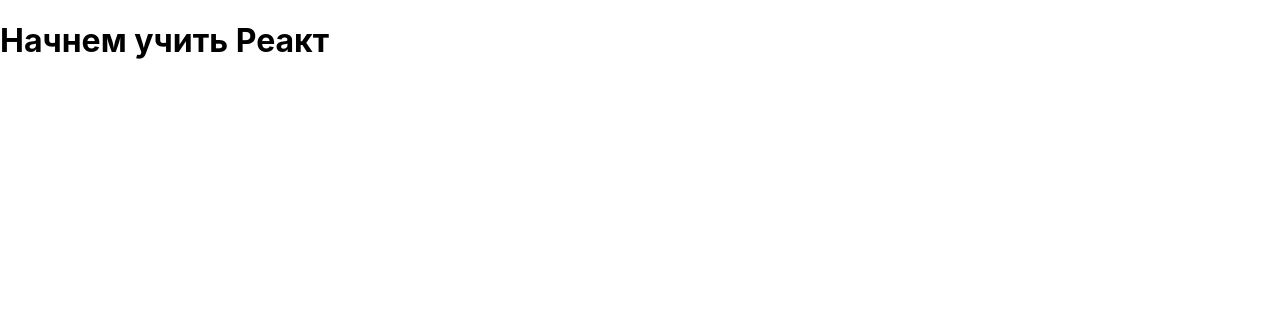
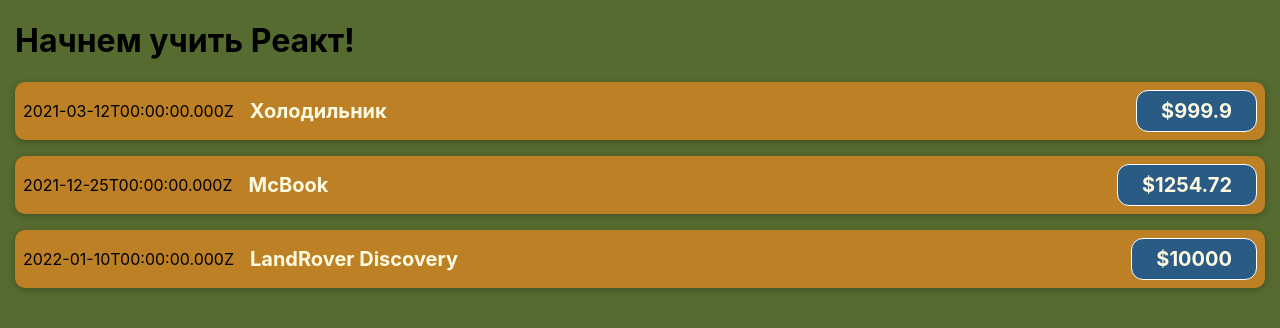
Before and after one commit to tykhonenkomax/PET-PROJECT-REACT-december-2021-expense-notepad, a React (Create React App) app: page / in a window 1280 px wide. Shown: the top 328 px of the page. Built offline with nearby package versions, Linux system fonts and the light colour scheme.

Commit message:
21. Передача Данных при Помощи props

```diff
--- /dev/null
+++ b/src/ components/CostItemComponents/CostItem.css
@@ -0,0 +1,56 @@
+.cost-item {
+    display: flex;
+    justify-content: space-between;
+    align-items: center;
+    padding: 0.5rem;
+    margin: 1rem 0;
+    background-color: #bd8025;
+    border-radius: 10px;
+    box-shadow: 0 2px 7px rgb(0, 0, 0, 0.25);
+}
+
+.cost-item__description {
+    display: flex;
+    flex-direction: column;
+    gap: 1rem;
+    align-items: flex-end;
+    flex-flow: column-reverse;
+    justify-content: flex-start;
+    flex: 1;
+}
+
+.cost-item h2 {
+    color: #3a3a3a;
+    font-size: 1rem;
+    flex: 1;
+    margin: 0 1rem;
+    color: #fefae1;
+}
+
+.cost-item__price {
+    font-size: 1rem;
+    font-weight: bold;
+    color: #fefae1;
+    background-color: #2a5b84;
+    border: 1px solid white;
+    padding: 0.5rem;
+    border-radius: 12px;
+}
+
+@media (min-width: 580px) {
+    .cost-item__description {
+        flex-direction: row;
+        align-items: center;
+        justify-content: flex-start;
+        flex: 1;
+    }
+
+    .cost-item__description h2 {
+        font-size: 1.25rem;
+    }
+
+    .cost-item__price {
+        font-size: 1.25rem;
+        padding: 0.5rem 1.5rem;
+    }
+}
--- /dev/null
+++ b/src/ components/CostItemComponents/CostItemComponents.js
@@ -0,0 +1,19 @@
+import React from 'react';
+import './CostItem.css'
+
+const CostItemComponents = (props) => {
+
+
+
+    return (
+        <div className="cost-item">
+            <div>{props.date.toISOString()}</div>
+        <div className="cost-item__description">
+            <h2>{props.description}</h2>
+            <div className="cost-item__price">${props.amount}</div>
+        </div>
+        </div>
+    );
+};
+
+export {CostItemComponents};
--- /dev/null
+++ b/src/ components/CostItemComponents/index.js
@@ -0,0 +1,2 @@
+export * from './CostItemComponents'
+export * from './CostItem.css'
--- /dev/null
+++ b/src/ components/index.js
@@ -0,0 +1,2 @@
+export * from './CostItemComponents/CostItemComponents'
+export * from './CostItemComponents/CostItem.css'
--- a/src/App.js
+++ b/src/App.js
@@ -1,8 +1,32 @@
+import {CostItemComponents} from "./ components";
 
 function App() {
+
+    const cost=[
+        {
+            date: new Date(2021, 2, 12),
+            description: 'Холодильник',
+            amount: 999.9
+        },
+        {
+            date: new Date(2021, 11, 25),
+            description: 'McBook',
+            amount: 1254.72
+        },
+        {
+            date: new Date(2021, 12, 10),
+            description: 'LandRover Discovery',
+            amount: 10000.00
+        }
+    ]
+
+
   return (
     <div>
-<h1>Начнем учить Реакт</h1>
+<h1>Начнем учить Реакт!</h1>
+        <CostItemComponents date={cost[0].date} description={cost[0].description} amount={cost[0].amount}></CostItemComponents>
+        <CostItemComponents date={cost[1].date} description={cost[1].description} amount={cost[1].amount}></CostItemComponents>
+        <CostItemComponents date={cost[2].date} description={cost[2].description} amount={cost[2].amount}></CostItemComponents>
     </div>
   );
 }
--- a/src/index.css
+++ b/src/index.css
@@ -1,13 +1,9 @@
 body {
-  margin: 0;
+  margin: 15px;
+  background: darkolivegreen;
   font-family: -apple-system, BlinkMacSystemFont, 'Segoe UI', 'Roboto', 'Oxygen',
     'Ubuntu', 'Cantarell', 'Fira Sans', 'Droid Sans', 'Helvetica Neue',
     sans-serif;
   -webkit-font-smoothing: antialiased;
   -moz-osx-font-smoothing: grayscale;
 }
-
-code {
-  font-family: source-code-pro, Menlo, Monaco, Consolas, 'Courier New',
-    monospace;
-}
```
